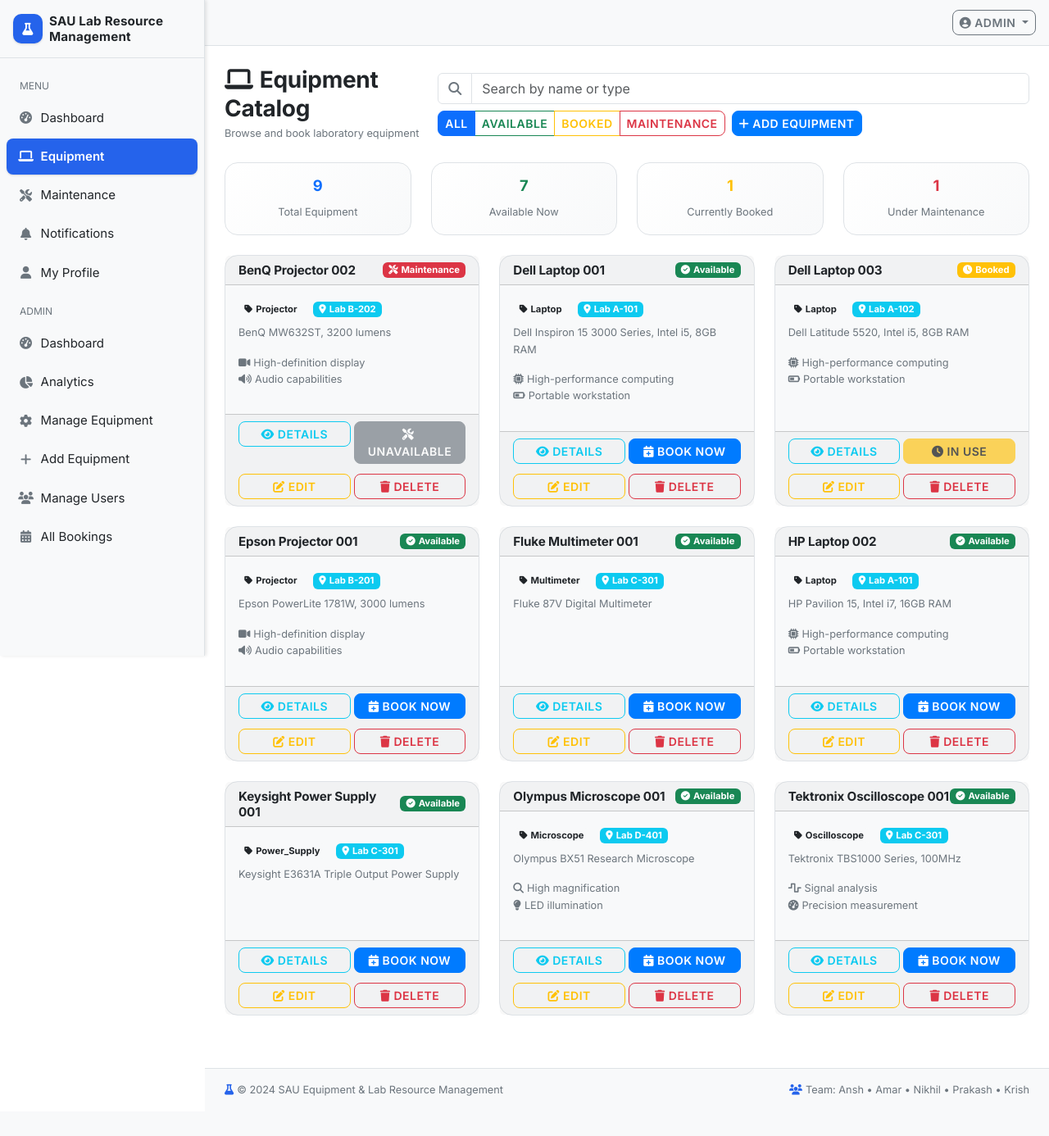
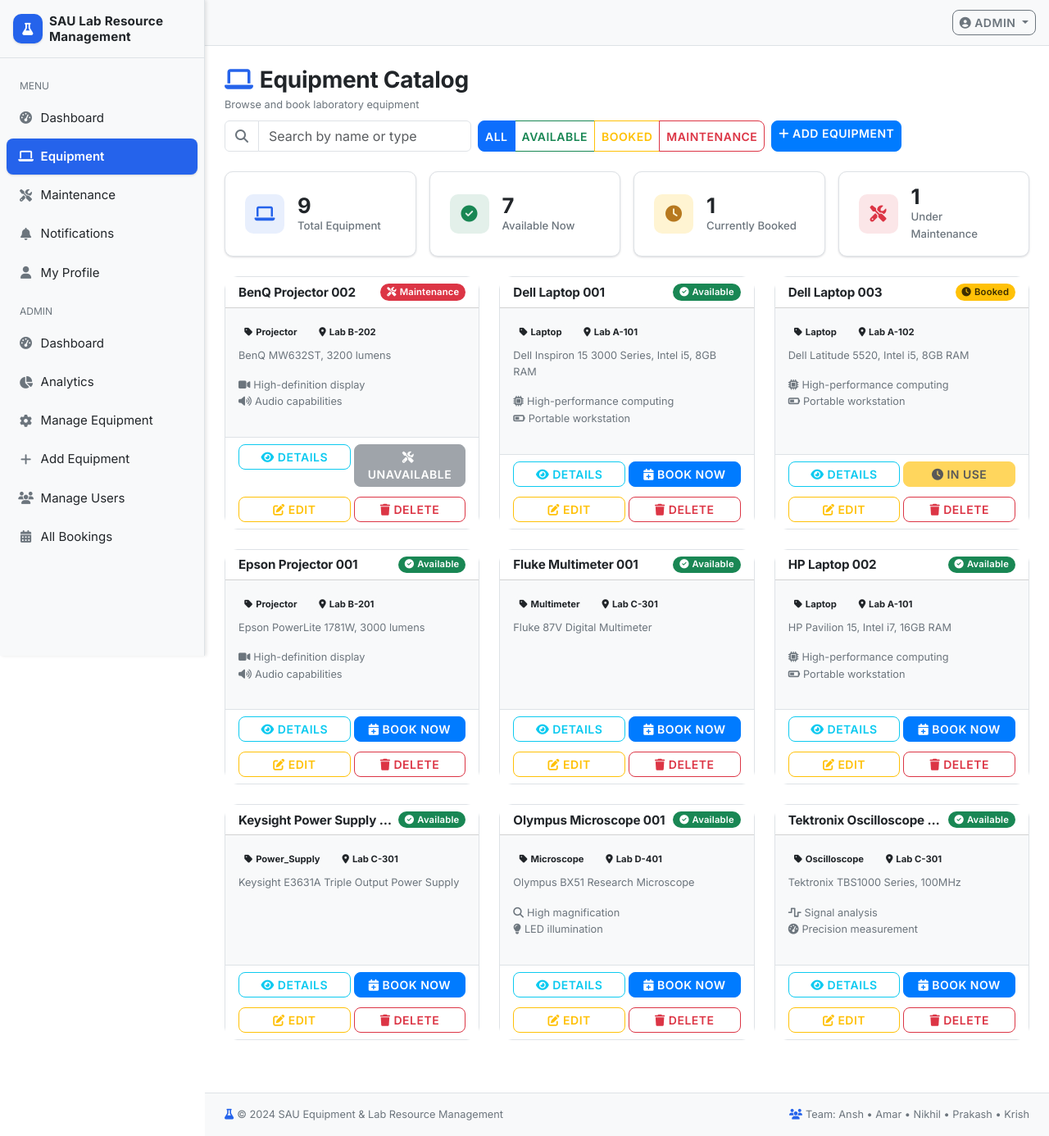
Before and after one commit to Mrstragr/dbms-project, a Flask app: page /equipment in a window 1280 px wide. Shown: the whole page at 82% size. Before the commit the page ends 1337 px from the top, so only its background shows below. Run offline with Flask 3, Linux system fonts and the light colour scheme; a user stored in the database is signed in; data comes from the database, SQL or seed files in the repository; some libraries are stand-ins or nearby versions.

Commit message:
style: equipment list and details with colored status badges (available=green, booked=yellow, maintenance=red, overdue=dark red)

```diff
--- a/static/css/style.css
+++ b/static/css/style.css
@@ -466,3 +466,18 @@ small, .small { font-size: 0.85em; }
 .section-card > .card-header { background: var(--panel-2); border-bottom: 1px solid var(--border); }
 .section-card > .card-header h5 i, .section-card > .card-header h6 i { color: var(--primary); }
 .card canvas { max-width: 100%; height: auto !important; }
+
+/* Status badges: available=green, booked=yellow, maintenance=red, overdue=dark red */
+.status-badge { font-weight: 600; padding: .4em .7em; border-radius: 999px; letter-spacing: .2px; }
+.badge.status-available { background: #198754; color: #fff; }
+.badge.status-booked { background: #ffc107; color: #3d2e00; }
+.badge.status-maintenance { background: #dc3545; color: #fff; }
+.badge.status-overdue { background: #842029; color: #fff; }
+.badge.status-other { background: #6c757d; color: #fff; }
+
+/* Equipment catalog / details */
+.equipment-card .card-header { background: var(--panel-2); }
+.equipment-card .card-footer { background: var(--panel-2); border-top: 1px solid var(--border); }
+.equipment-search { min-width: 220px; flex: 1 1 220px; }
+.detail-label { color: var(--muted); }
+.detail-label strong { font-weight: 600; }
--- a/templates/equipment.html
+++ b/templates/equipment.html
@@ -5,13 +5,13 @@
 {% block content %}
 <div class="row">
     <div class="col-12">
-        <div class="d-flex flex-column flex-md-row align-items-md-center justify-content-between mb-4">
+        <div class="page-header">
             <div>
-                <h2 class="mb-3 mb-md-0"><i class="fas fa-laptop me-2"></i>Equipment Catalog</h2>
+                <h2 class="mb-1 mb-md-0"><i class="fas fa-laptop me-2"></i>Equipment Catalog</h2>
                 <small class="text-muted">Browse and book laboratory equipment</small>
             </div>
             <div class="d-flex gap-2 flex-wrap">
-                <div class="input-group">
+                <div class="input-group equipment-search">
                     <span class="input-group-text bg-transparent text-muted"><i class="fas fa-search"></i></span>
                     <input id="searchInput" type="text" class="form-control" placeholder="Search by name or type" oninput="searchEquipment()">
                 </div>
@@ -32,36 +32,40 @@
 </div>
 
 <!-- Equipment Statistics -->
-<div class="row mb-4">
-    <div class="col-md-3">
-        <div class="card stat-card">
-            <div class="card-body text-center">
-                <h4 class="text-primary">{{ equipment|length }}</h4>
-                <small class="text-muted">Total Equipment</small>
+<div class="row g-3 mb-4">
+    <div class="col-6 col-lg-3">
+        <div class="stat-tile stat-primary">
+            <div class="stat-tile-icon"><i class="fas fa-laptop"></i></div>
+            <div class="stat-tile-body">
+                <div class="stat-tile-value">{{ equipment|length }}</div>
+                <div class="stat-tile-label">Total Equipment</div>
             </div>
         </div>
     </div>
-    <div class="col-md-3">
-        <div class="card stat-card">
-            <div class="card-body text-center">
-                <h4 class="text-success">{{ equipment|selectattr('status', 'equalto', 'available')|list|length }}</h4>
-                <small class="text-muted">Available Now</small>
+    <div class="col-6 col-lg-3">
+        <div class="stat-tile stat-success">
+            <div class="stat-tile-icon"><i class="fas fa-check-circle"></i></div>
+            <div class="stat-tile-body">
+                <div class="stat-tile-value">{{ equipment|selectattr('status', 'equalto', 'available')|list|length }}</div>
+                <div class="stat-tile-label">Available Now</div>
             </div>
         </div>
     </div>
-    <div class="col-md-3">
-        <div class="card stat-card">
-            <div class="card-body text-center">
-                <h4 class="text-warning">{{ equipment|selectattr('status', 'equalto', 'booked')|list|length }}</h4>
-                <small class="text-muted">Currently Booked</small>
+    <div class="col-6 col-lg-3">
+        <div class="stat-tile stat-warning">
+            <div class="stat-tile-icon"><i class="fas fa-clock"></i></div>
+            <div class="stat-tile-body">
+                <div class="stat-tile-value">{{ equipment|selectattr('status', 'equalto', 'booked')|list|length }}</div>
+                <div class="stat-tile-label">Currently Booked</div>
             </div>
         </div>
     </div>
-    <div class="col-md-3">
-        <div class="card stat-card">
-            <div class="card-body text-center">
-                <h4 class="text-danger">{{ equipment|selectattr('status', 'equalto', 'maintenance')|list|length }}</h4>
-                <small class="text-muted">Under Maintenance</small>
+    <div class="col-6 col-lg-3">
+        <div class="stat-tile stat-danger">
+            <div class="stat-tile-icon"><i class="fas fa-tools"></i></div>
+            <div class="stat-tile-body">
+                <div class="stat-tile-value">{{ equipment|selectattr('status', 'equalto', 'maintenance')|list|length }}</div>
+                <div class="stat-tile-label">Under Maintenance</div>
             </div>
         </div>
     </div>
@@ -72,16 +76,16 @@
     {% for equipment in equipment %}
     <div class="col-md-6 col-lg-4 mb-4 equipment-item" data-status="{{ equipment.status }}" data-name="{{ equipment.equipment_name }}" data-type="{{ equipment.equipment_type }}">
         <div class="card h-100 equipment-card">
-            <div class="card-header d-flex justify-content-between align-items-center">
-                <h6 class="mb-0">{{ equipment.equipment_name }}</h6>
+            <div class="card-header d-flex justify-content-between align-items-center gap-2">
+                <h6 class="mb-0 text-truncate">{{ equipment.equipment_name }}</h6>
                 {% if equipment.status == 'available' %}
-                    <span class="badge bg-success"><i class="fas fa-check-circle me-1"></i>Available</span>
+                    <span class="badge status-badge status-available"><i class="fas fa-check-circle me-1"></i>Available</span>
                 {% elif equipment.status == 'booked' %}
-                    <span class="badge bg-warning"><i class="fas fa-clock me-1"></i>Booked</span>
+                    <span class="badge status-badge status-booked"><i class="fas fa-clock me-1"></i>Booked</span>
                 {% elif equipment.status == 'maintenance' %}
-                    <span class="badge bg-danger"><i class="fas fa-tools me-1"></i>Maintenance</span>
+                    <span class="badge status-badge status-maintenance"><i class="fas fa-tools me-1"></i>Maintenance</span>
                 {% else %}
-                    <span class="badge bg-secondary">{{ equipment.status.title() }}</span>
+                    <span class="badge status-badge status-other">{{ equipment.status.title() }}</span>
                 {% endif %}
             </div>
             <div class="card-body">
@@ -90,7 +94,7 @@
                         <i class="fas fa-tag me-1"></i>{{ equipment.equipment_type.title() }}
                     </span>
                     {% if equipment.location %}
-                    <span class="badge bg-info">
+                    <span class="badge bg-light text-dark">
                         <i class="fas fa-map-marker-alt me-1"></i>{{ equipment.location }}
                     </span>
                     {% endif %}
--- a/templates/faculty_dashboard.html
+++ b/templates/faculty_dashboard.html
@@ -143,7 +143,7 @@
                                     {% if booking.return_date %}
                                         {{ booking.return_date.strftime('%b %d, %Y') }}
                                         {% if booking.status == 'active' and booking.return_date < datetime.now() %}
-                                            <br><small class="text-danger">Overdue</small>
+                                            <br><span class="badge status-badge status-overdue mt-1"><i class="fas fa-exclamation-circle me-1"></i>Overdue</span>
                                         {% endif %}
                                     {% else %}
                                         N/A
--- a/templates/student_dashboard.html
+++ b/templates/student_dashboard.html
@@ -162,7 +162,7 @@
                                     {% if booking.return_date %}
                                         {{ booking.return_date.strftime('%b %d, %Y') }}
                                         {% if booking.status == 'active' and booking.return_date < datetime.now() %}
-                                            <br><small class="text-danger">Overdue</small>
+                                            <br><span class="badge status-badge status-overdue mt-1"><i class="fas fa-exclamation-circle me-1"></i>Overdue</span>
                                         {% endif %}
                                     {% else %}
                                         N/A
@@ -354,7 +354,7 @@
                                     {% if booking.return_date %}
                                         {{ booking.return_date.strftime('%b %d, %Y') }}
                                         {% if booking.status == 'active' and booking.return_date < datetime.now() %}
-                                            <br><small class="text-danger">Overdue</small>
+                                            <br><span class="badge status-badge status-overdue mt-1"><i class="fas fa-exclamation-circle me-1"></i>Overdue</span>
                                         {% endif %}
                                     {% else %}
                                         N/A
```
Also changed, not shown: templates/equipment_details.html (+32 -29 lines).
